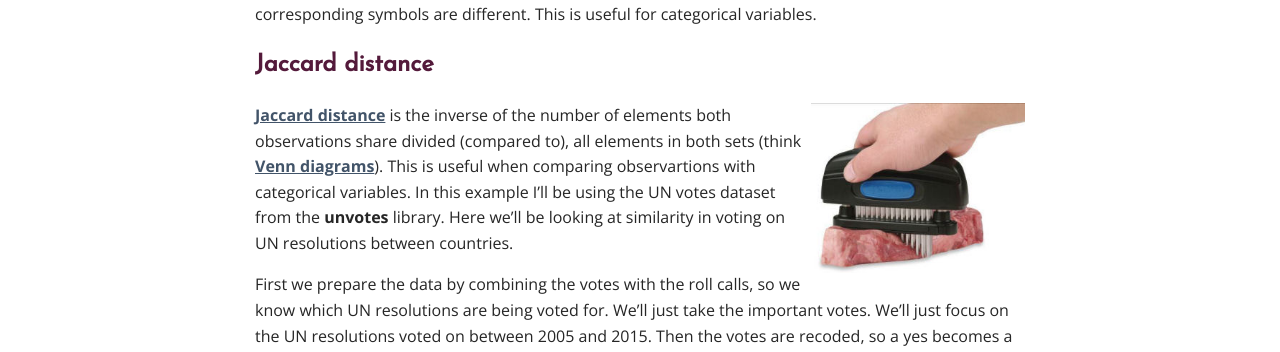
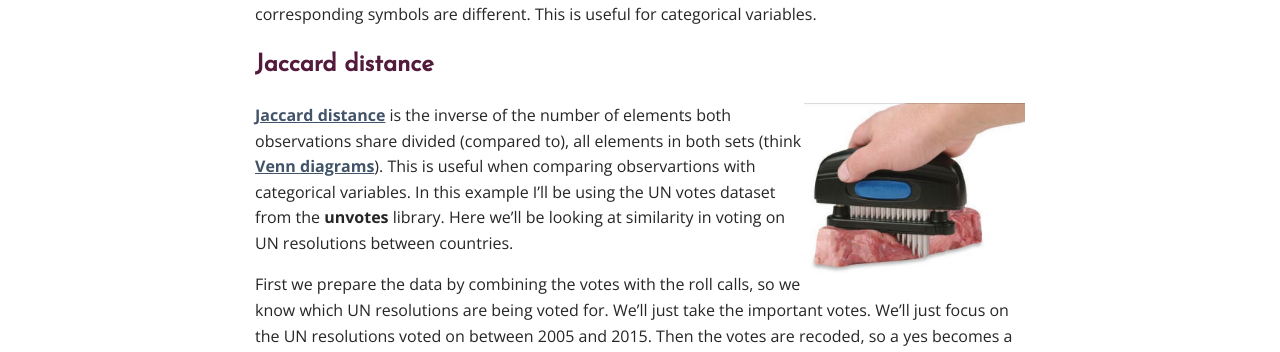
Before and after one commit to mark-me/mark-me.github.io, a Jekyll site: the page built from _pages/tutorials/clustering-mds/clustering-mds.md, in a window 1280 px wide and 900 px high, scrolled down 1988 px. Shown: the part 157-509 px from the top of the window. Built offline with Jekyll 4.4.1, drawn with Linux system fonts in a browser that asks for light colours; nearby versions of some CDN libraries; comment, search, counter and statistics services are not loaded.

Commit message:
Update clustering-mds.md

```diff
--- a/_pages/tutorials/clustering-mds/clustering-mds.md
+++ b/_pages/tutorials/clustering-mds/clustering-mds.md
@@ -47,7 +47,7 @@ The Hamming distance the number of positions between two strings of equal length
 
 ## Jaccard distance
 
-[<img src="/_pages/tutorials/clustering-mds/jaccard.jpg" width="214" height="170" align="right"/>](https://jaccard.com/collections/meat-tenderizers)
+[<img src="/_pages/tutorials/clustering-mds/jaccard.jpg" width="221" height="170" align="right"/>](https://jaccard.com/collections/meat-tenderizers)
 
 [Jaccard distance](https://digfor.blogspot.nl/2013/03/fruity-shingles.html) is the inverse of the number of elements both observations share divided (compared to), all elements in both sets (think [Venn diagrams](https://en.wikipedia.org/wiki/Venn_diagram)). This is useful when comparing observartions with categorical variables. In this example I'll be using the UN votes dataset from the **unvotes** library. Here we'll be looking at similarity in voting on UN resolutions between countries.
 
```
